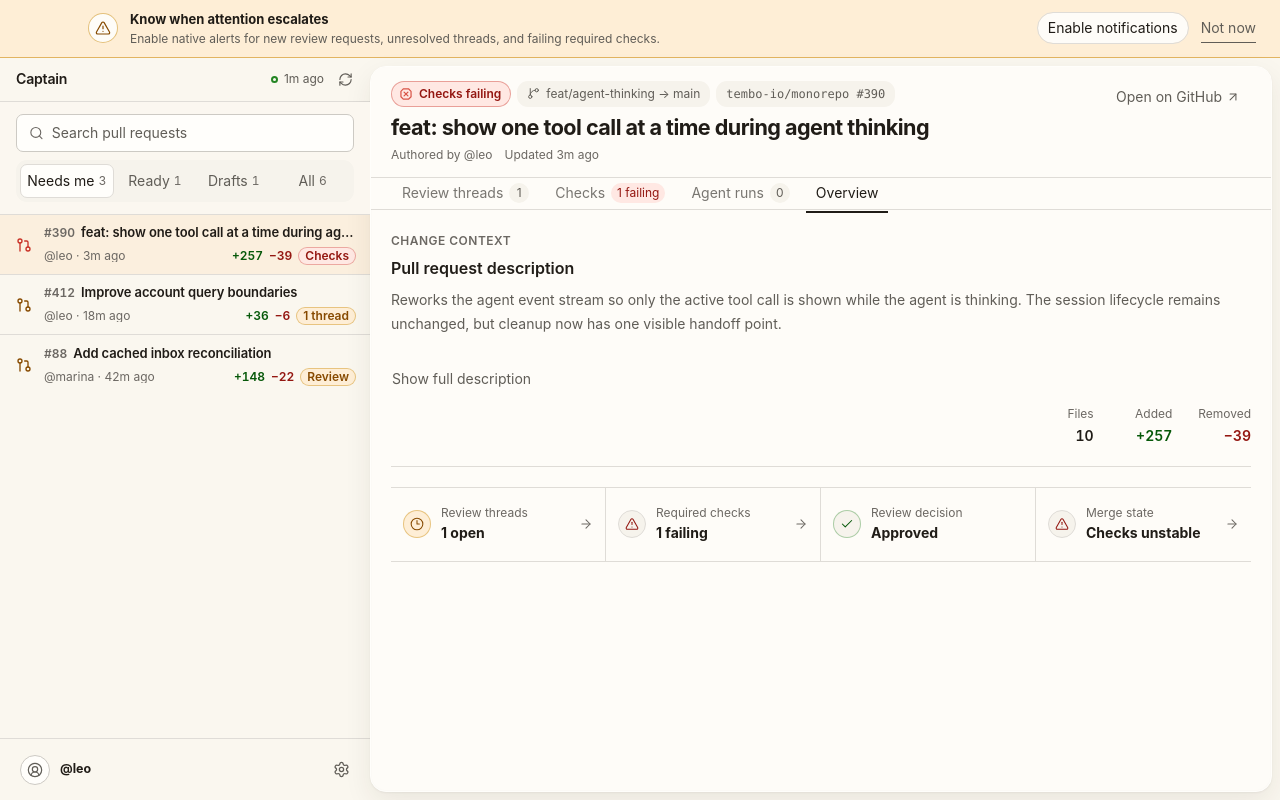
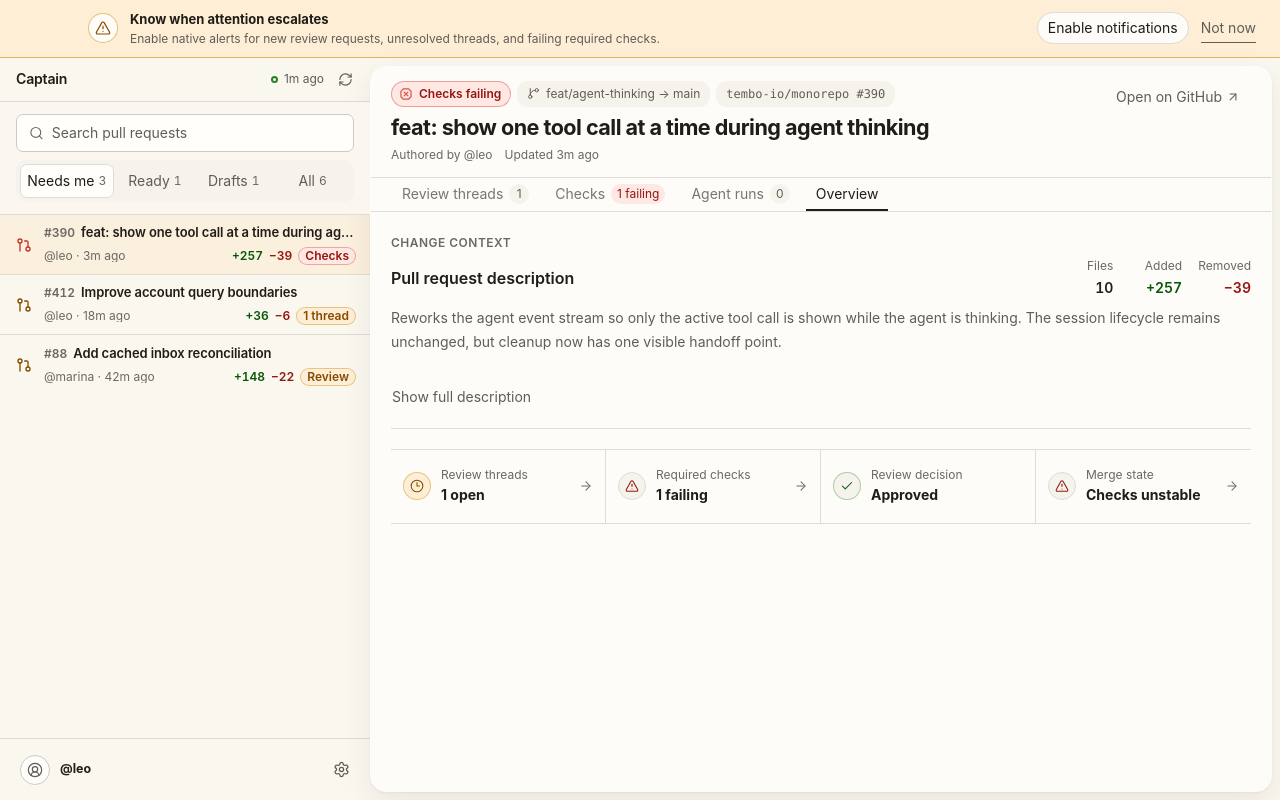
Before and after one commit to leoengithub/mission-control-desktop, a React (Vite) app: page / in a window 1280 px wide. Built offline with nearby package versions, Linux system fonts and the light colour scheme.

Commit message:
Align review tabs and overview metrics

```diff
--- a/src/components/ReviewDetail.tsx
+++ b/src/components/ReviewDetail.tsx
@@ -144,7 +144,7 @@ export function ReviewDetail({ client, entry, workflow, onOpenUrl }: ReviewDetai
         onValueChange={(value) => setTab(value as ReviewDetailTab)}
       >
         <TabsList
-          className="h-11 w-full justify-start gap-1 rounded-none border-b border-hairline bg-surface px-5 py-0 max-[980px]:px-4"
+          className="h-11 min-h-[34px] w-full justify-start gap-1 rounded-none border-b border-hairline bg-surface px-5 py-0 max-[980px]:px-4"
           variant="line"
           aria-label="Pull request detail sections"
         >
@@ -215,7 +215,10 @@ function DetailTabTrigger({
   alertCount?: number;
 }) {
   return (
-    <TabsTrigger className="h-full flex-none px-2.5 text-xs font-semibold" value={value}>
+    <TabsTrigger
+      className="!h-[31px] flex-none px-2.5 text-xs font-semibold after:!bottom-[-2px]"
+      value={value}
+    >
       <span>{label}</span>
       {count !== undefined ? (
         <span
@@ -281,7 +284,14 @@ function OverviewView({
           <span className="text-xs font-semibold tracking-[0.04em] text-ink-muted uppercase">
             Change context
           </span>
-          <h3 className="mt-1.5 mb-2 text-base font-semibold">Pull request description</h3>
+          <div className="mt-1.5 mb-2 flex items-center justify-between gap-4">
+            <h3 className="m-0 min-w-0 text-base font-semibold">Pull request description</h3>
+            <dl className="grid shrink-0 grid-cols-3 gap-4 text-right">
+              <ChangeMetric label="Files" value={pullRequest.changedFiles} />
+              <ChangeMetric label="Added" value={`+${pullRequest.additions}`} tone="success" />
+              <ChangeMetric label="Removed" value={`−${pullRequest.deletions}`} tone="danger" />
+            </dl>
+          </div>
           {pullRequest.bodyText ? (
             <>
               <p
@@ -311,11 +321,6 @@ function OverviewView({
             </p>
           )}
         </div>
-        <dl className="mt-4 grid w-fit min-w-[220px] justify-self-end grid-cols-3 content-start gap-4 text-right max-[980px]:justify-self-start max-[980px]:text-left">
-          <ChangeMetric label="Files" value={pullRequest.changedFiles} />
-          <ChangeMetric label="Added" value={`+${pullRequest.additions}`} tone="success" />
-          <ChangeMetric label="Removed" value={`−${pullRequest.deletions}`} tone="danger" />
-        </dl>
       </section>
 
       <section className="py-5" aria-labelledby="readiness-title">
```
